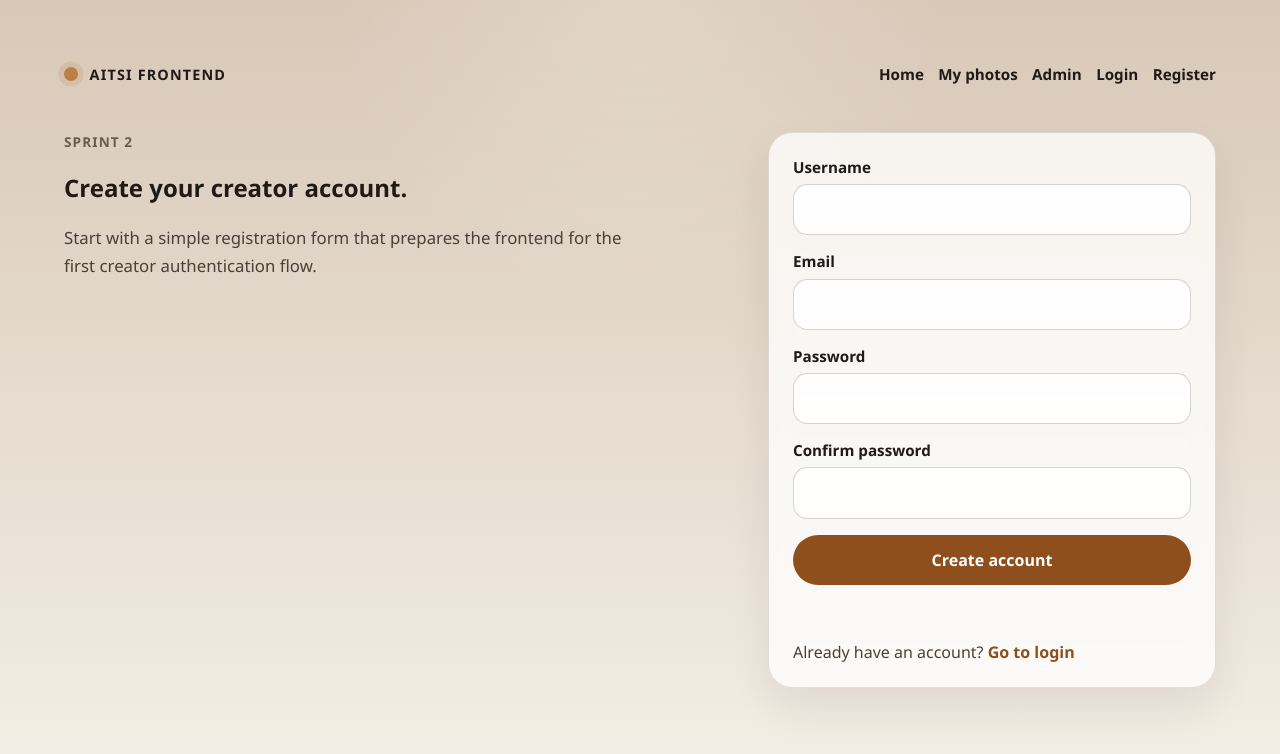
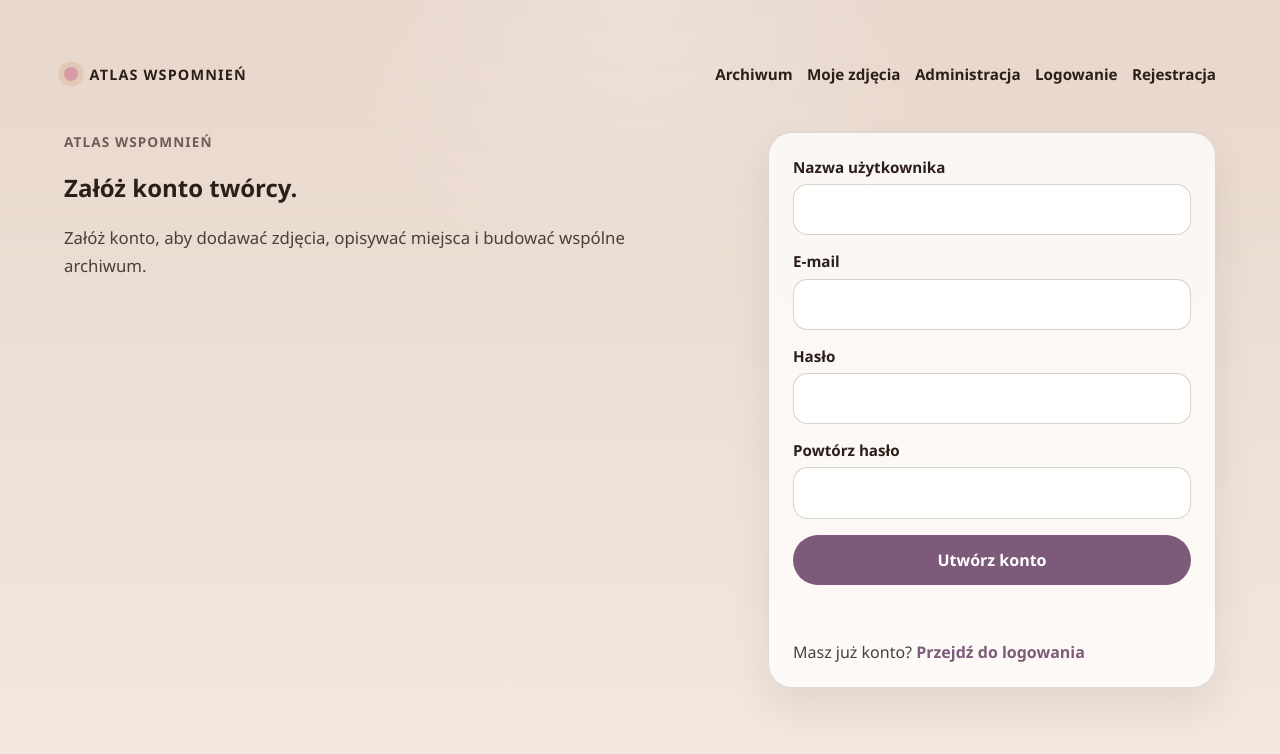
Before and after one commit to pvtrov/AtlasWspomnien, a Next.js app in the folder frontend/: page /register in a window 1280 px wide. Shown: the top 754 px of the page. Built offline with nearby package versions, Linux system fonts and the light colour scheme.

Commit message:
Add Sprint 8 accessibility groundwork

```diff
--- a/frontend/src/components/auth/auth-form.tsx
+++ b/frontend/src/components/auth/auth-form.tsx
@@ -43,29 +43,29 @@ export function AuthForm({ mode }: AuthFormProps) {
     const nextErrors: FormErrors = {};
 
     if (isRegister && !nextValues.username.trim()) {
-      nextErrors.username = "Username is required.";
+      nextErrors.username = "Nazwa użytkownika jest wymagana.";
     }
 
     if (!nextValues.email.trim()) {
-      nextErrors.email = "Email is required.";
+      nextErrors.email = "Adres e-mail jest wymagany.";
     } else if (!emailPattern.test(nextValues.email.trim())) {
-      nextErrors.email = "Enter a valid email address.";
+      nextErrors.email = "Wpisz poprawny adres e-mail.";
     }
 
     if (!nextValues.password) {
-      nextErrors.password = "Password is required.";
+      nextErrors.password = "Hasło jest wymagane.";
     } else if (nextValues.password.length < 8) {
-      nextErrors.password = "Password must be at least 8 characters long.";
+      nextErrors.password = "Hasło musi mieć co najmniej 8 znaków.";
     }
 
     if (isRegister && !nextValues.confirmPassword) {
-      nextErrors.confirmPassword = "Please confirm your password.";
+      nextErrors.confirmPassword = "Potwierdź hasło.";
     } else if (
       isRegister &&
       nextValues.confirmPassword &&
       nextValues.password !== nextValues.confirmPassword
     ) {
-      nextErrors.confirmPassword = "Passwords must match.";
+      nextErrors.confirmPassword = "Hasła muszą być identyczne.";
     }
 
     return nextErrors;
@@ -92,7 +92,7 @@ export function AuthForm({ mode }: AuthFormProps) {
     setErrors(nextErrors);
 
     if (Object.keys(nextErrors).length > 0) {
-      setSubmitMessage("Please correct the highlighted fields.");
+      setSubmitMessage("Popraw wyróżnione pola.");
       return;
     }
 
@@ -106,7 +106,7 @@ export function AuthForm({ mode }: AuthFormProps) {
           password: values.password,
         });
         setSubmitMessage(
-          "Account created successfully. You can now log in with your email and password.",
+          "Konto zostało utworzone. Możesz teraz zalogować się adresem e-mail i hasłem.",
         );
         setValues(initialValues);
         router.push("/login");
@@ -115,7 +115,7 @@ export function AuthForm({ mode }: AuthFormProps) {
           email: values.email.trim().toLowerCase(),
           password: values.password,
         });
-        setSubmitMessage(`Logged in as ${user.username}.`);
+        setSubmitMessage(`Zalogowano jako ${user.username}.`);
         router.push("/");
         router.refresh();
       }
@@ -123,7 +123,7 @@ export function AuthForm({ mode }: AuthFormProps) {
       setSubmitMessage(
         error instanceof Error
           ? error.message
-          : "Authentication request failed.",
+          : "Żądanie uwierzytelnienia nie powiodło się.",
       );
     } finally {
       setIsSubmitting(false);
@@ -133,21 +133,21 @@ export function AuthForm({ mode }: AuthFormProps) {
   return (
     <section className="auth-panel" aria-labelledby={`${mode}-title`}>
       <div className="auth-panel__intro">
-        <p className="eyebrow">Sprint 2</p>
+        <p className="eyebrow">Atlas Wspomnień</p>
         <h1 id={`${mode}-title`}>
-          {isRegister ? "Create your creator account." : "Sign in to continue."}
+          {isRegister ? "Załóż konto twórcy." : "Zaloguj się, aby kontynuować."}
         </h1>
         <p className="lede">
           {isRegister
-            ? "Start with a simple registration form that prepares the frontend for the first creator authentication flow."
-            : "Use the initial login screen to enter your creator credentials once backend authentication is connected."}
+            ? "Załóż konto, aby dodawać zdjęcia, opisywać miejsca i budować wspólne archiwum."
+            : "Zaloguj się, aby zarządzać swoimi materiałami i korzystać z funkcji twórcy."}
         </p>
       </div>
 
       <form className="auth-form" noValidate onSubmit={handleSubmit}>
         {isRegister ? (
           <div className="auth-field">
-            <label htmlFor="username">Username</label>
+            <label htmlFor="username">Nazwa użytkownika</label>
             <input
               id="username"
               name="username"
@@ -167,7 +167,7 @@ export function AuthForm({ mode }: AuthFormProps) {
         ) : null}
 
         <div className="auth-field">
-          <label htmlFor="email">Email</label>
+          <label htmlFor="email">E-mail</label>
           <input
             id="email"
             name="email"
@@ -186,7 +186,7 @@ export function AuthForm({ mode }: AuthFormProps) {
         </div>
 
         <div className="auth-field">
-          <label htmlFor="password">Password</label>
+          <label htmlFor="password">Hasło</label>
           <input
             id="password"
             name="password"
@@ -206,7 +206,7 @@ export function AuthForm({ mode }: AuthFormProps) {
 
         {isRegister ? (
           <div className="auth-field">
-            <label htmlFor="confirmPassword">Confirm password</label>
+            <label htmlFor="confirmPassword">Powtórz hasło</label>
             <input
               id="confirmPassword"
               name="confirmPassword"
@@ -229,10 +229,10 @@ export function AuthForm({ mode }: AuthFormProps) {
 
         <button className="auth-form__submit" type="submit" disabled={isSubmitting}>
           {isSubmitting
-            ? "Working..."
+            ? "Trwa przetwarzanie..."
             : isRegister
-              ? "Create account"
-              : "Log in"}
+              ? "Utwórz konto"
+              : "Zaloguj się"}
         </button>
 
         <p className="auth-form__message" aria-live="polite">
@@ -240,9 +240,9 @@ export function AuthForm({ mode }: AuthFormProps) {
         </p>
 
         <p className="auth-form__switch">
-          {isRegister ? "Already have an account?" : "Need an account?"}{" "}
+          {isRegister ? "Masz już konto?" : "Nie masz jeszcze konta?"}{" "}
           <Link href={isRegister ? "/login" : "/register"}>
-            {isRegister ? "Go to login" : "Create one here"}
+            {isRegister ? "Przejdź do logowania" : "Załóż je tutaj"}
           </Link>
         </p>
       </form>
--- a/frontend/src/components/layout/page-shell.tsx
+++ b/frontend/src/components/layout/page-shell.tsx
@@ -9,17 +9,17 @@ export function PageShell({ children }: PageShellProps) {
     <main className="page-shell">
       <header className="page-header">
         <div className="page-header__row">
-          <div className="brand" aria-label="AITSI project">
+          <div className="brand" aria-label="Atlas Wspomnień">
             <span className="brand-mark" aria-hidden="true" />
-            <span>AITSI Frontend</span>
+            <span>Atlas Wspomnień</span>
           </div>
 
-          <nav className="top-nav" aria-label="Primary">
-            <Link href="/">Home</Link>
-            <Link href="/photos">My photos</Link>
-            <Link href="/admin">Admin</Link>
-            <Link href="/login">Login</Link>
-            <Link href="/register">Register</Link>
+          <nav className="top-nav" aria-label="Główna nawigacja">
+            <Link href="/">Archiwum</Link>
+            <Link href="/photos">Moje zdjęcia</Link>
+            <Link href="/admin">Administracja</Link>
+            <Link href="/login">Logowanie</Link>
+            <Link href="/register">Rejestracja</Link>
           </nav>
         </div>
       </header>
--- a/frontend/src/styles/tokens.css
+++ b/frontend/src/styles/tokens.css
@@ -1,12 +1,12 @@
 :root {
-  --color-surface: #f4efe7;
-  --color-surface-alt: #d8c8b7;
-  --color-text: #1f1a17;
-  --color-text-soft: #4a4038;
-  --color-text-muted: #6a5b51;
-  --color-border: rgba(72, 52, 37, 0.15);
-  --color-accent: #bd7f4a;
-  --color-accent-strong: #8f4f1d;
+  --color-surface: #f3e9df;
+  --color-surface-alt: #e8d7cb;
+  --color-text: #2c1f1a;
+  --color-text-soft: #4c3f3a;
+  --color-text-muted: #6f5c56;
+  --color-border: rgba(94, 63, 99, 0.18);
+  --color-accent: #d89aa5;
+  --color-accent-strong: #7e5a7a;
   --font-body: "Segoe UI", "Helvetica Neue", sans-serif;
   --font-heading: "Georgia", "Times New Roman", serif;
 }
```
Also changed, not shown: 1 other file (tests, documents, lock files or other folders).
